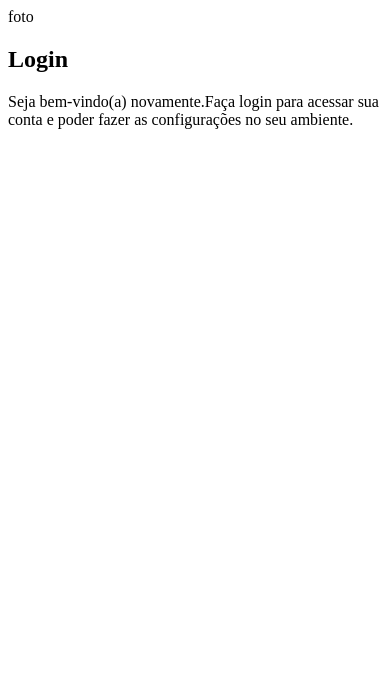
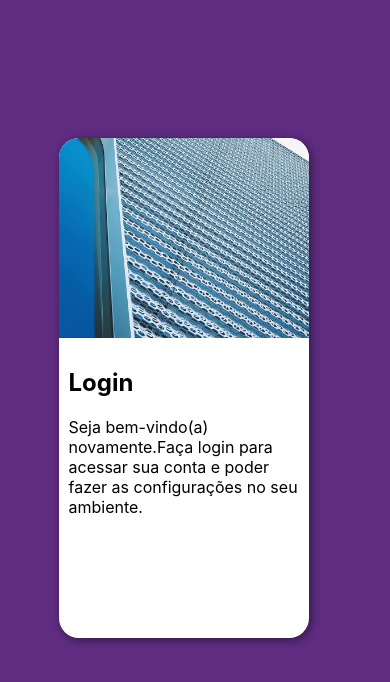
Before and after one commit to Antonio-1955/Curso_HTML_CSS_NOVO, a plain HTML site: page projeto-login/index.html in a window 390 px wide. Drawn offline with Linux system fonts and the light colour scheme.

Commit message:
Atualizado projeto-login
Versão mobile first da tela de login

```diff
--- a/projeto-login/estilos/style.css
+++ b/projeto-login/estilos/style.css
@@ -4,3 +4,49 @@
 Verde: #49a09d
 Lilás: #5f2c82
 */
+
+/*Pré-set*/
+*{
+    font-family: -apple-system, BlinkMacSystemFont, 'Segoe UI', Roboto, Oxygen, Ubuntu, Cantarell, 'Open Sans', 'Helvetica Neue', sans-serif;
+    padding: 0px;
+    margin: opx;
+    box-sizing: border-box; /*Faz com que a borda faça parte da lagura da janela.*/
+}
+
+body, html{
+    background-color: #5f2c82;
+    height: 90vh;
+    width: 90vw;
+}
+
+main{
+    position: relative;
+    height: 90vh;
+    width: 90vw;
+}
+
+section#login{
+    position: absolute; /*Com o top, o left e o transform: translate() abaixo posiciona a section no meio da tela*/
+    top: 50%;
+    left: 50%;
+    transform: translate(-50%, -50%);
+    overflow: hidden; /*Esconde as bordas em 90º superiores da imagem.*/
+    background-color: white;
+    width: 250px;
+    height: 500px;
+    border-radius: 20px;
+    box-shadow: 2px 2px 10px rgba(0, 0, 0, 0.493);
+}
+
+section#login > div#imagem{
+    display: block; /*??? não altera nada*/
+    background: url(../imagens/metal.jpg);
+    background-size: cover;
+    background-position: left bottom;
+    height: 200px; /*Configura o tamanho para mostrar a imagem*/
+}
+
+section#login > div#formulario{
+    display: block; /*??? não altera nada*/
+    padding: 10px;
+}
--- a/projeto-login/index.html
+++ b/projeto-login/index.html
@@ -11,7 +11,7 @@
     <main>
         <section id="login">
             <div id="imagem">
-                foto
+                <!--Aqui vai a imagem nas CSS-->
             </div>
             <div id="formulario">
                 <h1>Login</h1>
```
